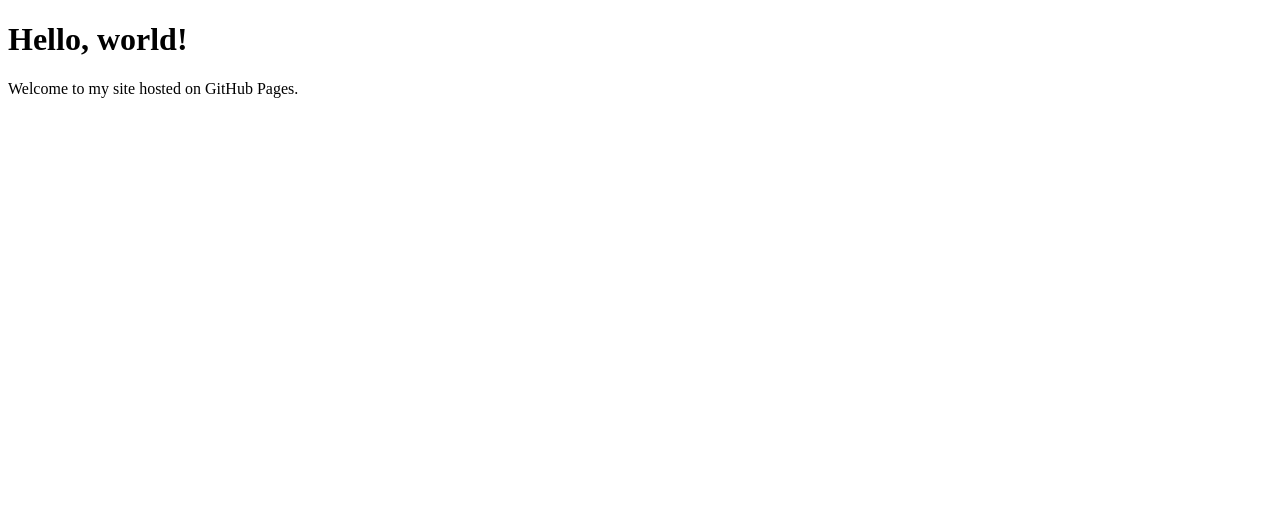
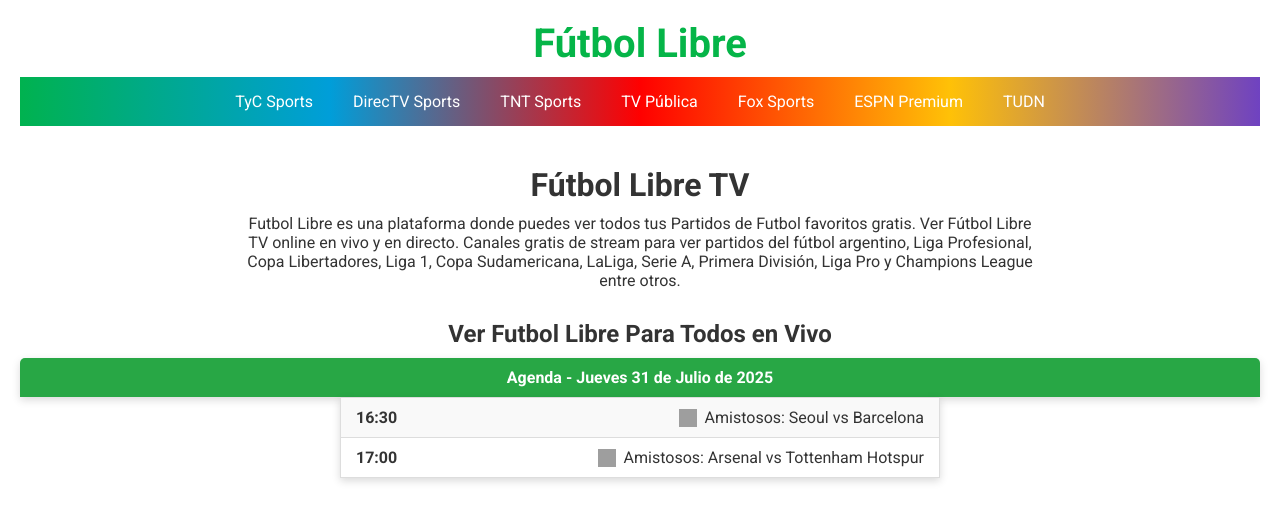
Before and after one commit to futbollibretvar/futbollibretvar.github.io, a plain HTML site: page index.html in a window 1280 px wide. Drawn offline with Linux system fonts and the light colour scheme; grey boxes are pictures that could not be loaded.

Commit message:
Update index.html

```diff
--- a/index.html
+++ b/index.html
@@ -1,10 +1,172 @@
 <!DOCTYPE html>
-<html>
+<html lang="es">
 <head>
-  <title>My GitHub Website</title>
+  <meta charset="UTF-8">
+  <meta name="viewport" content="width=device-width, initial-scale=1.0">
+  <title>Fútbol Libre TV - Ver Partidos de Fútbol en Vivo Gratis</title>
+  <meta name="description" content="Disfruta de tus partidos de fútbol favoritos en vivo y gratis en Fútbol Libre TV. Mira partidos de la Liga Argentina, Copa Libertadores, Champions League y más sin cortes.">
+  <!-- Google tag (gtag.js) -->
+<script async src="https://www.googletagmanager.com/gtag/js?id=G-C5FKC8QTTW"></script>
+<script>
+  window.dataLayer = window.dataLayer || [];
+  function gtag(){dataLayer.push(arguments);}
+  gtag('js', new Date());
+
+  gtag('config', 'G-C5FKC8QTTW');
+</script>
+  <link href="https://fonts.googleapis.com/css2?family=Roboto:wght@400;700&display=swap" rel="stylesheet">
+  <style>
+    * {
+      margin: 0;
+      padding: 0;
+      box-sizing: border-box;
+    }
+
+    body {
+      font-family: 'Roboto', sans-serif;
+      background: #fff;
+      padding: 20px;
+      color: #333;
+      text-align: center;
+    }
+
+    /* Header Logo */
+    .logo {
+      font-size: 2.5rem;
+      font-weight: 700;
+      color: #05b548;
+      margin-bottom: 10px;
+    }
+
+    /* Nav Menu */
+    nav {
+      display: flex;
+      justify-content: center;
+      flex-wrap: wrap;
+      gap: 20px;
+      background: linear-gradient(to right, #00b24f, #009ed9, #f00, #ffc107, #6f42c1);
+      padding: 10px 0;
+      margin-bottom: 40px;
+    }
+
+    nav a {
+      color: #fff;
+      text-decoration: none;
+      font-weight: 500;
+      padding: 5px 10px;
+      transition: 0.3s;
+    }
+
+    nav a:hover {
+      background-color: rgba(255, 255, 255, 0.2);
+      border-radius: 4px;
+    }
+
+    h1 {
+      font-size: 2rem;
+      margin-bottom: 10px;
+    }
+
+    p.description {
+      font-size: 1rem;
+      max-width: 800px;
+      margin: 0 auto 30px;
+    }
+
+    h2 {
+      margin: 30px 0 10px;
+    }
+
+    .agenda {
+      background: #28a745;
+      color: #fff;
+      font-weight: 700;
+      padding: 10px;
+      border-top-left-radius: 5px;
+      border-top-right-radius: 5px;
+      box-shadow: 0 3px 8px rgba(0, 0, 0, 0.15);
+    }
+
+    .schedule {
+      max-width: 600px;
+      margin: 0 auto;
+      border: 1px solid #ddd;
+      box-shadow: 0 3px 8px rgba(0, 0, 0, 0.15);
+      border-top: none;
+    }
+
+    .match {
+      display: flex;
+      align-items: center;
+      justify-content: space-between;
+      padding: 10px 15px;
+      border-top: 1px solid #ddd;
+      background-color: #fff;
+    }
+
+    .match:nth-child(odd) {
+      background-color: #f9f9f9;
+    }
+
+    .match-time {
+      font-weight: bold;
+    }
+
+    .match-info {
+      display: flex;
+      align-items: center;
+      gap: 8px;
+      font-weight: 500;
+    }
+
+    .match-info img {
+      width: 18px;
+      height: 18px;
+    }
+  </style>
 </head>
 <body>
-  <h1>Hello, world!</h1>
-  <p>Welcome to my site hosted on GitHub Pages.</p>
+
+  <div class="logo">Fútbol Libre</div>
+
+  <nav>
+    <a href="#">TyC Sports</a>
+    <a href="#">DirecTV Sports</a>
+    <a href="#">TNT Sports</a>
+    <a href="#">TV Pública</a>
+    <a href="#">Fox Sports</a>
+    <a href="#">ESPN Premium</a>
+    <a href="#">TUDN</a>
+  </nav>
+
+  <h1>Fútbol Libre TV</h1>
+  <p class="description">
+    Futbol Libre es una plataforma donde puedes ver todos tus Partidos de Futbol favoritos gratis.
+    Ver Fútbol Libre TV online en vivo y en directo. Canales gratis de stream para ver partidos del
+    fútbol argentino, Liga Profesional, Copa Libertadores, Liga 1, Copa Sudamericana, LaLiga, Serie A,
+    Primera División, Liga Pro y Champions League entre otros.
+  </p>
+
+  <h2>Ver Futbol Libre Para Todos en Vivo</h2>
+
+  <div class="agenda">Agenda - Jueves 31 de Julio de 2025</div>
+
+  <div class="schedule">
+    <div class="match">
+      <div class="match-time">16:30</div>
+      <div class="match-info">
+        <img src="https://img.icons8.com/ios-filled/50/000000/soccer-ball.png" alt="Ball">
+        Amistosos: Seoul vs Barcelona
+      </div>
+    </div>
+    <div class="match">
+      <div class="match-time">17:00</div>
+      <div class="match-info">
+        <img src="https://img.icons8.com/ios-filled/50/000000/soccer-ball.png" alt="Ball">
+        Amistosos: Arsenal vs Tottenham Hotspur
+      </div>
+    </div>
+  </div>
+
 </body>
 </html>
```
